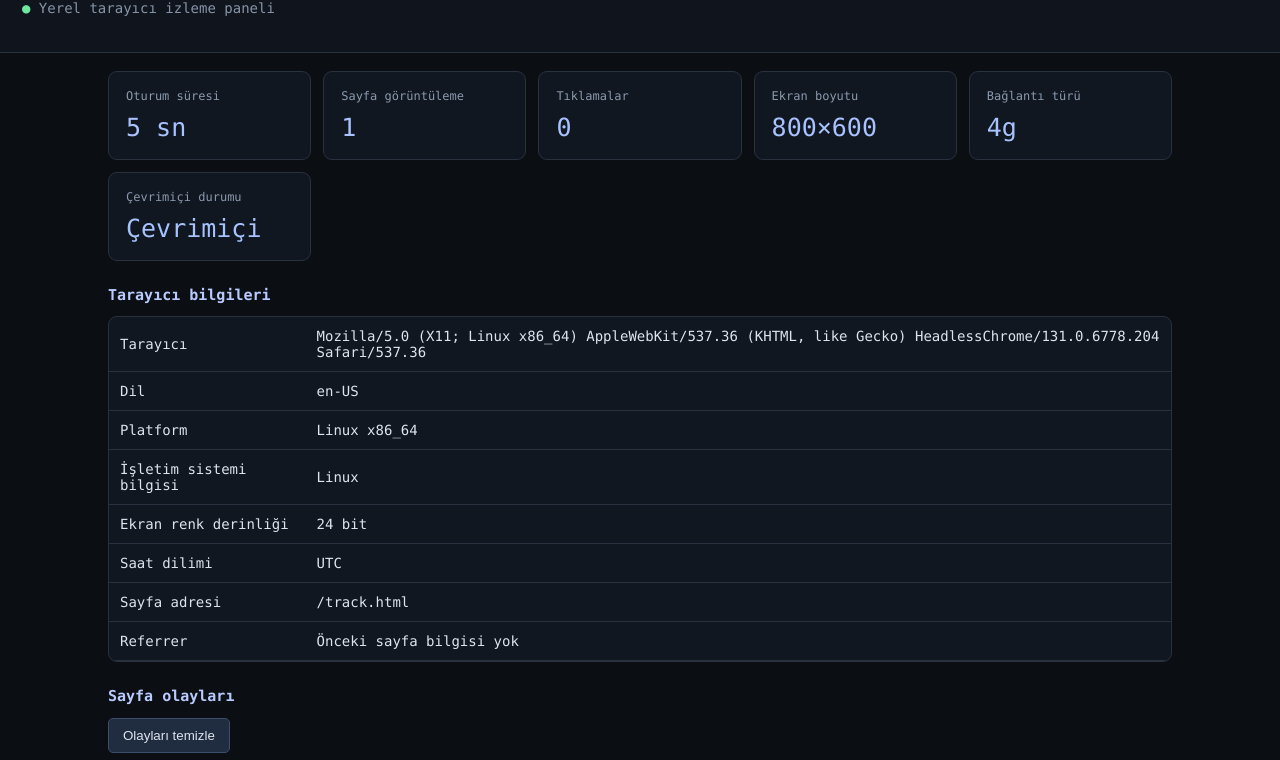
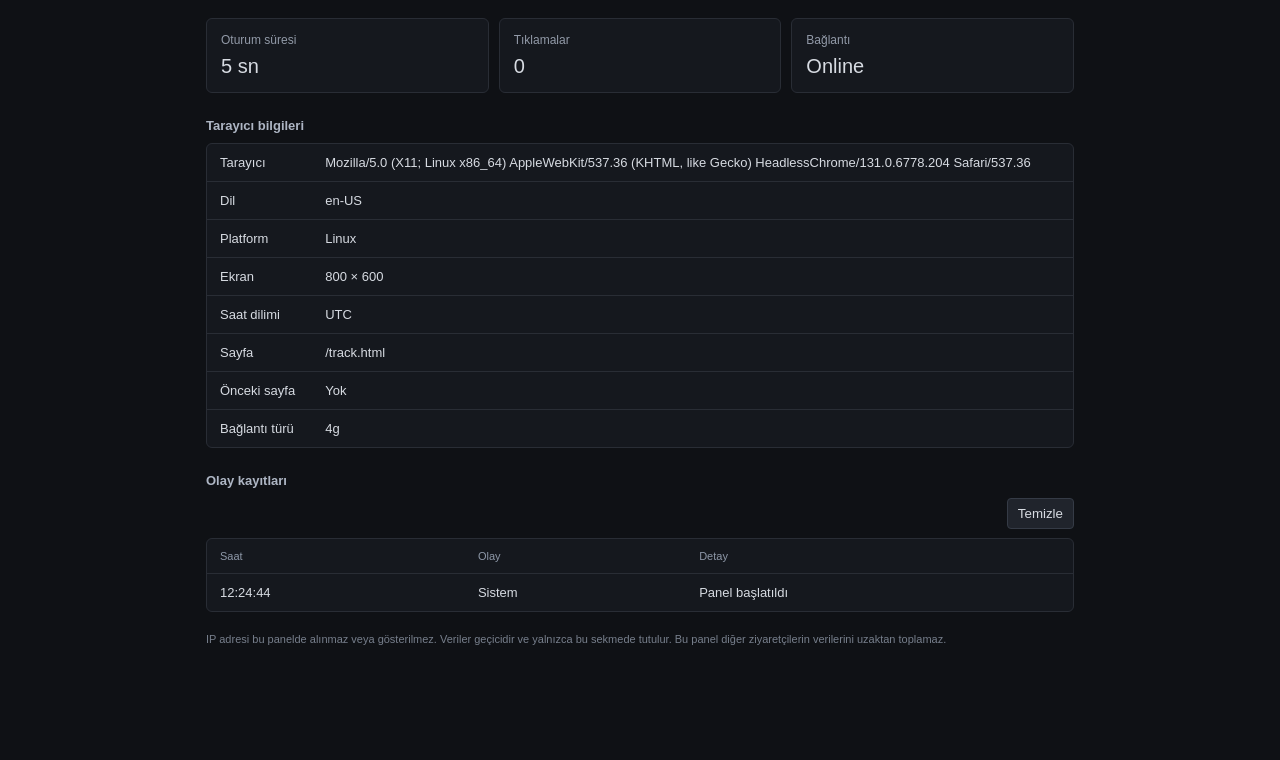
Before and after one commit to xroxy6782-glitch/Rata, a plain HTML site: page track.html in a window 1280 px wide. Shown: the part 61-821 px from the top of the page. After the commit the page ends 800 px from the top, so only its background shows below. Drawn offline with Linux system fonts and the light colour scheme.

Commit message:
Refactor traffic monitor HTML structure and styles

```diff
--- a/track.html
+++ b/track.html
@@ -4,145 +4,140 @@
 <head>
 <meta charset="UTF-8">
 <meta name="viewport" content="width=device-width, initial-scale=1">
-<title>Ghosty Traffic Monitor</title>
+<title>Traffic Monitor</title>
 <style>
 *{box-sizing:border-box}
-body{margin:0;background:#0b0e13;color:#dce4ef;font:14px Consolas,monospace}
-header{padding:22px;border-bottom:1px solid #29313e;background:#10151d}
-h1{margin:0;color:#8daeff;font-size:22px}
-p{color:#8794a7}
-main{padding:18px;max-width:1100px;margin:auto}
-.grid{display:grid;grid-template-columns:repeat(auto-fit,minmax(180px,1fr));gap:12px}
-.card{background:#111720;border:1px solid #29313e;border-radius:9px;padding:17px}
-.label{color:#8a99ad;font-size:12px}
-.value{font-size:25px;margin-top:10px;color:#a8c2ff}
-h2{font-size:15px;color:#b9caff;margin-top:25px}
-table{width:100%;border-collapse:collapse}
-th,td{text-align:left;padding:11px;border-bottom:1px solid #29313e}
-th{color:#8a99ad}
-.panel{overflow-x:auto;background:#111720;border:1px solid #29313e;border-radius:9px}
-button{background:#202c40;color:#dce4ef;border:1px solid #3b4e6b;padding:9px 14px;border-radius:5px;cursor:pointer}
-button:hover{background:#304361}
-.dot{color:#70e5a0}
-.small{font-size:12px;color:#8794a7;line-height:1.7}
+body{margin:0;background:#0f1115;color:#d7dbe2;font:13px Arial,sans-serif}
+header{height:54px;padding:18px 22px;border-bottom:1px solid #292d35;font-weight:600}
+header span{color:#8da7ff}
+main{max-width:900px;margin:25px auto;padding:0 16px}
+h2{font-size:13px;font-weight:600;color:#aeb6c4;margin:25px 0 10px}
+.stats{display:grid;grid-template-columns:repeat(3,1fr);gap:10px}
+.stat,.section{background:#15181e;border:1px solid #292d35;border-radius:6px}
+.stat{padding:14px}
+.label{color:#929aa8;font-size:12px}
+.value{margin-top:8px;font-size:20px}
+.section{overflow-x:auto}
+table{width:100%;border-collapse:collapse;text-align:left}
+th,td{padding:11px 13px;border-bottom:1px solid #292d35}
+th{font-size:11px;color:#8e98a8;font-weight:500}
+tr:last-child td{border-bottom:0}
+button{background:#20242c;color:#d7dbe2;border:1px solid #353b46;border-radius:4px;padding:7px 10px;cursor:pointer}
+button:hover{background:#292f39}
+footer{margin-top:18px;color:#777f8c;font-size:11px;line-height:1.7}
+@media(max-width:500px){.stats{grid-template-columns:1fr}.value{font-size:18px}}
 </style>
 </head>
 <body>
-<header>
-  <h1>◈ Ghosty Traffic Monitor</h1>
-  <p><span class="dot">●</span> Yerel tarayıcı izleme paneli</p>
-</header>
+<header><span>●</span> Traffic Monitor</header>
 <main>
-  <div class="grid">
-    <div class="card"><div class="label">Oturum süresi</div><div class="value" id="time">0 sn</div></div>
-    <div class="card"><div class="label">Sayfa görüntüleme</div><div class="value" id="views">1</div></div>
-    <div class="card"><div class="label">Tıklamalar</div><div class="value" id="clicks">0</div></div>
-    <div class="card"><div class="label">Ekran boyutu</div><div class="value" id="screen">-</div></div>
-    <div class="card"><div class="label">Bağlantı türü</div><div class="value" id="network">Bilinmiyor</div></div>
-    <div class="card"><div class="label">Çevrimiçi durumu</div><div class="value" id="online">-</div></div>
+  <div class="stats">
+    <div class="stat">
+      <div class="label">Oturum süresi</div>
+      <div class="value" id="time">0 sn</div>
+    </div>
+    <div class="stat">
+      <div class="label">Tıklamalar</div>
+      <div class="value" id="clicks">0</div>
+    </div>
+    <div class="stat">
+      <div class="label">Bağlantı</div>
+      <div class="value" id="online">Online</div>
+    </div>
   </div>
 
   <h2>Tarayıcı bilgileri</h2>
-  <div class="panel"><table><tbody id="info"></tbody></table></div>
+  <div class="section">
+    <table><tbody id="info"></tbody></table>
+  </div>
 
-  <h2>Sayfa olayları</h2>
-  <div style="margin:10px 0"><button id="clear">Olayları temizle</button></div>
-  <div class="panel">
+  <h2>Olay kayıtları</h2>
+  <div style="display:flex;justify-content:flex-end;padding-bottom:9px">
+    <button id="clear">Temizle</button>
+  </div>
+  <div class="section">
     <table>
       <thead><tr><th>Saat</th><th>Olay</th><th>Detay</th></tr></thead>
       <tbody id="events"></tbody>
     </table>
   </div>
-  <p class="small">
-    Gizlilik: IP adresleri bu panel tarafından alınmaz veya gösterilmez.
-    Veriler yalnızca açık sekmede tutulur. GitHub ve ağ sağlayıcıları,
-    kendi sistemlerinde ayrıca bağlantı kayıtları tutabilir.
-  </p>
+
+  <footer>
+    IP adresi bu panelde alınmaz veya gösterilmez.
+    Veriler geçicidir ve yalnızca bu sekmede tutulur.
+    Bu panel diğer ziyaretçilerin verilerini uzaktan toplamaz.
+  </footer>
 </main>
+
 <script>
-const $ = id => document.getElementById(id);
-let clicks = 0, views = 1, seconds = 0;
-const started = Date.now();
+const $=id=>document.getElementById(id);
+let clicks=0;
+const start=Date.now();
 
-function log(event, detail) {
-  const tr = document.createElement("tr");
-  [new Date().toLocaleTimeString("tr-TR"), event, detail].forEach(value => {
-    const td = document.createElement("td");
-    td.textContent = value;
-    tr.appendChild(td);
-  });
-  $("events").prepend(tr);
-  while ($("events").children.length > 100)
-    $("events").lastElementChild.remove();
-}
-
-function update() {
-  $("time").textContent = seconds + " sn";
-  $("views").textContent = views;
-  $("clicks").textContent = clicks;
-  $("screen").textContent = screen.width + "×" + screen.height;
-  $("online").textContent = navigator.onLine ? "Çevrimiçi" : "Çevrimdışı";
-  $("network").textContent =
-    navigator.connection?.effectiveType || "Bilinmiyor";
-}
-
-const rows = [
-  ["Tarayıcı", navigator.userAgent],
-  ["Dil", navigator.language],
-  ["Platform", navigator.platform || "Bilinmiyor"],
-  ["İşletim sistemi bilgisi", navigator.userAgentData?.platform || "Paylaşılmıyor"],
-  ["Ekran renk derinliği", screen.colorDepth + " bit"],
-  ["Saat dilimi", Intl.DateTimeFormat().resolvedOptions().timeZone],
-  ["Sayfa adresi", location.pathname],
-  ["Referrer", document.referrer || "Önceki sayfa bilgisi yok"]
+const info=[
+ ["Tarayıcı",navigator.userAgent],
+ ["Dil",navigator.language],
+ ["Platform",navigator.userAgentData?.platform||navigator.platform||"Bilinmiyor"],
+ ["Ekran",screen.width+" × "+screen.height],
+ ["Saat dilimi",Intl.DateTimeFormat().resolvedOptions().timeZone],
+ ["Sayfa",location.pathname],
+ ["Önceki sayfa",document.referrer||"Yok"],
+ ["Bağlantı türü",navigator.connection?.effectiveType||"Bilinmiyor"]
 ];
 
-rows.forEach(([name, value]) => {
-  const tr = document.createElement("tr");
-  [name, value].forEach(text => {
-    const td = document.createElement("td");
-    td.textContent = text;
+info.forEach(([k,v])=>{
+ const tr=document.createElement("tr");
+ [k,v].forEach(t=>{
+  const td=document.createElement("td");
+  td.textContent=t;
   tr.appendChild(td);
  });
  $("info").appendChild(tr);
 });
 
-document.addEventListener("click", e => {
+function log(event,detail){
+ const tr=document.createElement("tr");
+ [new Date().toLocaleTimeString("tr-TR"),event,detail].forEach(v=>{
+  const td=document.createElement("td");
+  td.textContent=v;
+  tr.appendChild(td);
+ });
+ $("events").prepend(tr);
+ while($("events").children.length>50)
+  $("events").lastElementChild.remove();
+}
+
+function update(){
+ $("time").textContent=Math.floor((Date.now()-start)/1000)+" sn";
+ $("clicks").textContent=clicks;
+ $("online").textContent=navigator.onLine?"Online":"Offline";
+}
+
+document.addEventListener("click",e=>{
+ if(e.target.id==="clear")return;
  clicks++;
-  const target = e.target;
-  const detail = target.tagName.toLowerCase() +
-    (target.id ? "#" + target.id : "");
-  log("Tıklama", detail);
+ log("Tıklama",e.target.tagName.toLowerCase());
  update();
 });
 
-window.addEventListener("online", () => {
-  log("Bağlantı", "Çevrimiçi");
-  update();
+window.addEventListener("online",()=>{
+ log("Bağlantı","Online");update();
 });
-window.addEventListener("offline", () => {
-  log("Bağlantı", "Çevrimdışı");
-  update();
+window.addEventListener("offline",()=>{
+ log("Bağlantı","Offline");update();
 });
-window.addEventListener("resize", () => {
-  log("Ekran", screen.width + "×" + screen.height);
-  update();
-});
-document.addEventListener("visibilitychange", () => {
-  log("Sekme", document.hidden ? "Arka plana geçti" : "Görünür oldu");
+document.addEventListener("visibilitychange",()=>{
+ log("Sekme",document.hidden?"Arka planda":"Aktif");
 });
 
-$("clear").addEventListener("click", () => {
+$("clear").onclick=()=>{
  $("events").replaceChildren();
-  log("Sistem", "Olay listesi temizlendi");
-});
+ log("Sistem","Kayıtlar temizlendi");
+};
 
-log("Başlangıç", "İzleme başladı");
+log("Sistem","Panel başlatıldı");
 update();
-setInterval(() => {
-  seconds = Math.floor((Date.now() - started) / 1000);
-  update();
-}, 1000);
+setInterval(update,1000);
 </script>
 </body>
 </html>
```
Lines whose indentation alone changed are shown as unchanged.
